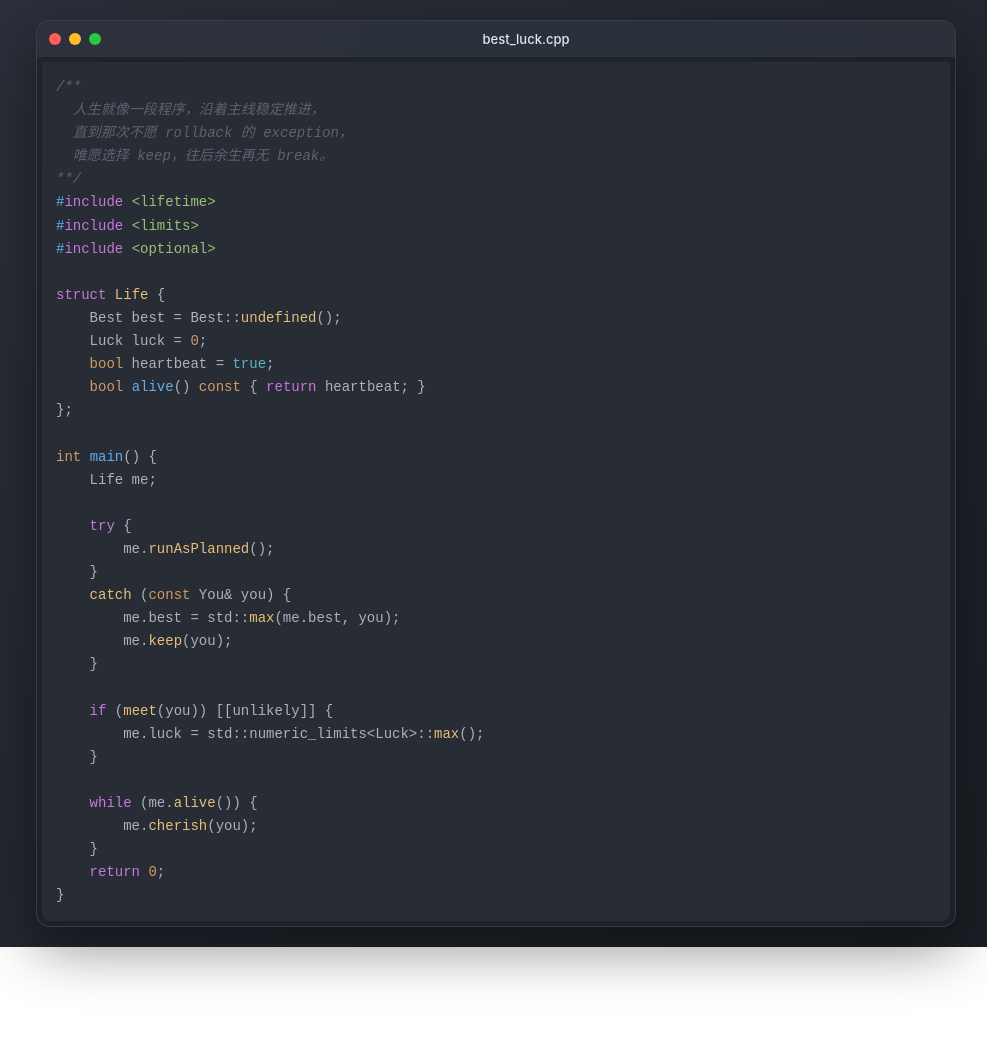
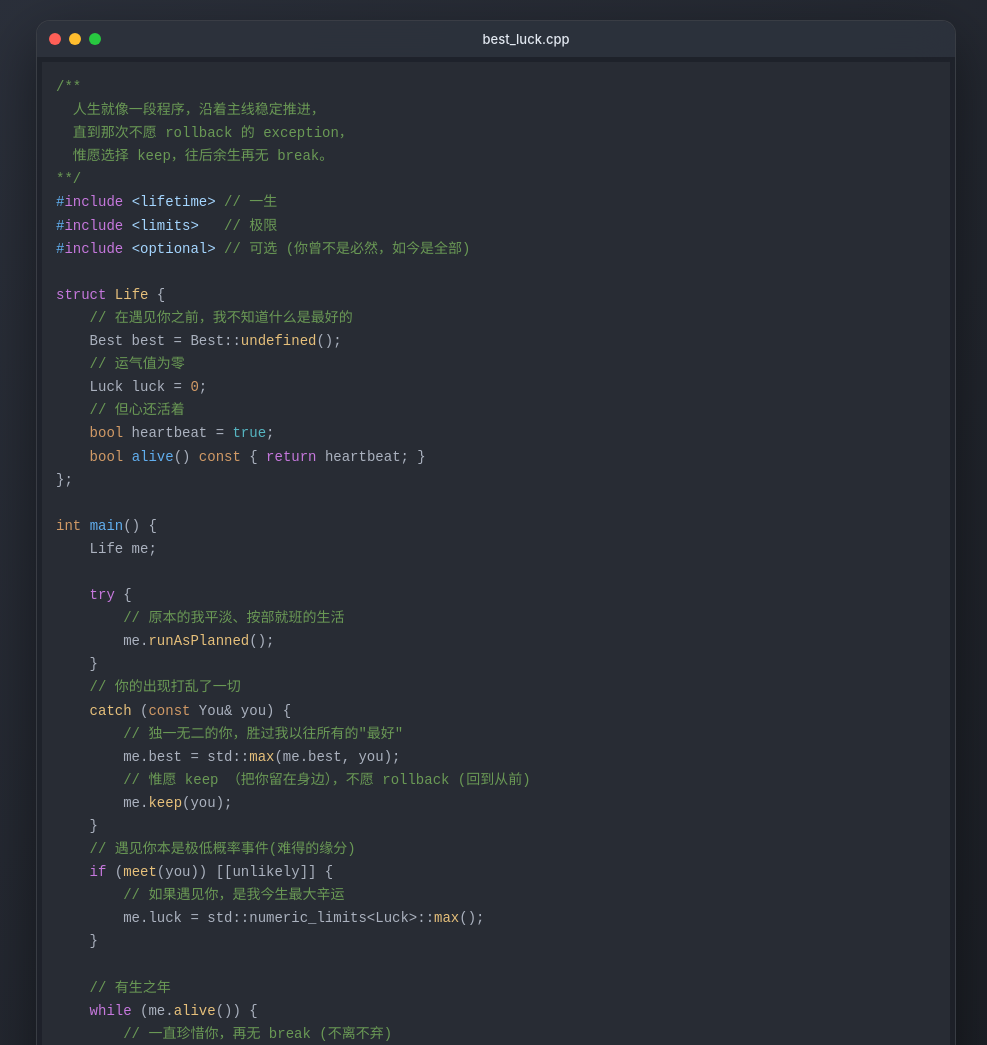
Before and after one commit to bytesharky/best-luck, a plain HTML site: page index.html in a window 1280 px wide. Shown: the top 1045 px of the page, without its empty margins (144-1131 px from the left). Before the commit the page ends 947 px from the top, so only its background shows below. Drawn offline with Linux system fonts and the light colour scheme.

Commit message:
best luck

```diff
--- a/assets/luck.css
+++ b/assets/luck.css
@@ -1 +1 @@
-*{margin:0;padding:0;box-sizing:border-box}body{min-height:100vh;background:linear-gradient(135deg,#2c313c,#1a1d23);display:flex;align-items:center;justify-content:center;font-family:-apple-system,BlinkMacSystemFont,"Segoe UI",Roboto,sans-serif;padding:20px}.mac-window{width:min(920px,100%);border-radius:14px;overflow:hidden;box-shadow:0 20px 60px rgba(0,0,0,.45);backdrop-filter:blur(20px);background:rgba(30,34,42,.85);border:1px solid rgba(255,255,255,.12)}.mac-titlebar{height:36px;display:flex;align-items:center;padding:0 12px;background:rgba(50,56,68,.7);gap:8px}.dot{width:12px;height:12px;border-radius:50%}.dot-close{background:#ff5f57}.dot-min{background:#ffbd2e}.dot-max{background:#28c840}.title-text{flex:1;text-align:center;color:#e2e8f0;font-size:13px;font-weight:500}.code-wrap{padding:5px;overflow-x:auto}pre{margin:0;font-family:"JetBrains Mono",Consolas,monospace;font-size:14px;line-height:1.65}code.language-cpp.hljs{border-bottom-right-radius:8px;border-bottom-left-radius:8px}
+*{margin:0;padding:0;box-sizing:border-box}body{min-height:100vh;background:linear-gradient(135deg,#2c313c,#1a1d23);display:flex;align-items:center;justify-content:center;font-family:-apple-system,BlinkMacSystemFont,"Segoe UI",Roboto,sans-serif;padding:20px}.mac-window{width:min(920px,100%);border-radius:14px;overflow:hidden;box-shadow:0 20px 60px rgba(0,0,0,.45);backdrop-filter:blur(20px);background:rgba(30,34,42,.85);border:1px solid rgba(255,255,255,.12)}.mac-titlebar{height:36px;display:flex;align-items:center;padding:0 12px;background:rgba(50,56,68,.7);gap:8px}.dot{width:12px;height:12px;border-radius:50%}.dot-close{background:#ff5f57}.dot-min{background:#ffbd2e}.dot-max{background:#28c840}.title-text{flex:1;text-align:center;color:#e2e8f0;font-size:13px;font-weight:500}.code-wrap{padding:5px;overflow-x:auto}pre{margin:0;font-family:"JetBrains Mono",Consolas,monospace;font-size:14px;line-height:1.65}code.language-cpp.hljs{border-bottom-right-radius:8px;border-bottom-left-radius:8px}.hljs-addition,.hljs-attribute,.hljs-meta .hljs-string,.hljs-regexp,.hljs-string{color:#a5d6ff}.hljs-comment,.hljs-quote{color:#6a9955;font-style:normal}
--- a/index.html
+++ b/index.html
@@ -4,8 +4,8 @@
 <meta charset="UTF-8">
 <title>best_luck.cpp</title>
 <meta name="viewport" content="width=device-width, initial-scale=1.0, minimum-scale=1.0, maximum-scale=1.0, user-scalable=no">
+<link rel="stylesheet" href="./assets/atom-one-dark.min.css">
 <link rel="stylesheet" href="./assets/luck.css">
-<link rel="stylesheet" href="./assets/atom-one-dark.min.css">
 <script src="./assets/highlight.min.js"></script>
 <script>hljs.highlightAll();</script>
 </head>
@@ -21,15 +21,18 @@
 <pre><code class="language-cpp">/**
   人生就像一段程序，沿着主线稳定推进，
   直到那次不愿 rollback 的 exception，
-  唯愿选择 keep，往后余生再无 break。
+  惟愿选择 keep，往后余生再无 break。
 **/
-#include &lt;lifetime&gt;
-#include &lt;limits&gt;
-#include &lt;optional&gt;
+#include &lt;lifetime&gt; // 一生
+#include &lt;limits&gt;   // 极限
+#include &lt;optional&gt; // 可选 (你曾不是必然，如今是全部)
 
 struct Life {
+    // 在遇见你之前，我不知道什么是最好的
     Best best = Best::undefined();
+    // 运气值为零
     Luck luck = 0;
+    // 但心还活着
     bool heartbeat = true;
     bool alive() const { return heartbeat; }
 };
@@ -38,20 +41,29 @@ int main() {
     Life me;
 
     try {
+        // 原本的我平淡、按部就班的生活
         me.runAsPlanned();
     }
+    // 你的出现打乱了一切
     catch (const You&amp; you) {
+        // 独一无二的你，胜过我以往所有的"最好"
         me.best = std::max(me.best, you);
+        // 惟愿 keep （把你留在身边），不愿 rollback (回到从前)
         me.keep(you);
     }
-
+    // 遇见你本是极低概率事件(难得的缘分)
     if (meet(you)) [[unlikely]] {
+        // 如果遇见你，是我今生最大辛运
         me.luck = std::numeric_limits&lt;Luck&gt;::max();
     }
 
+    // 有生之年
     while (me.alive()) {
+        // 一直珍惜你，再无 break (不离不弃)
         me.cherish(you);
     }
+
+    // 直到一生圆满、无遗憾
     return 0;
 }
 </code></pre>
```
